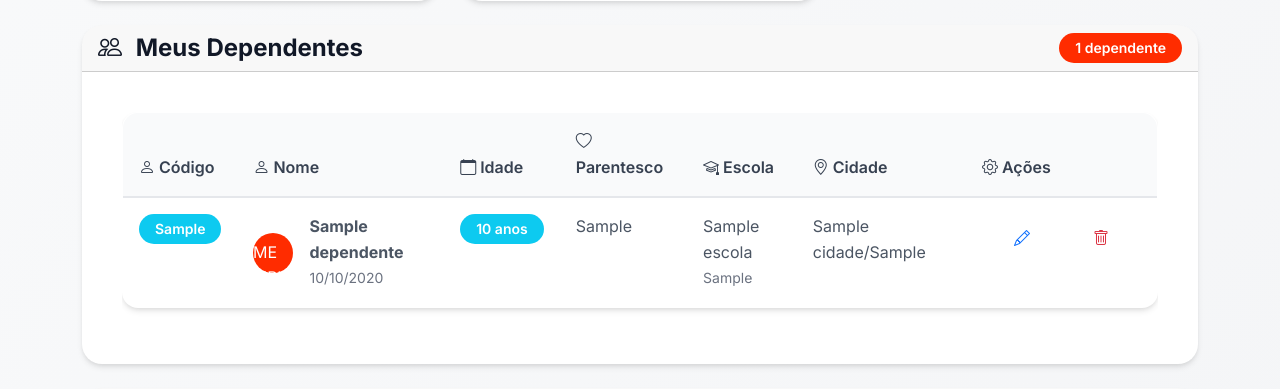
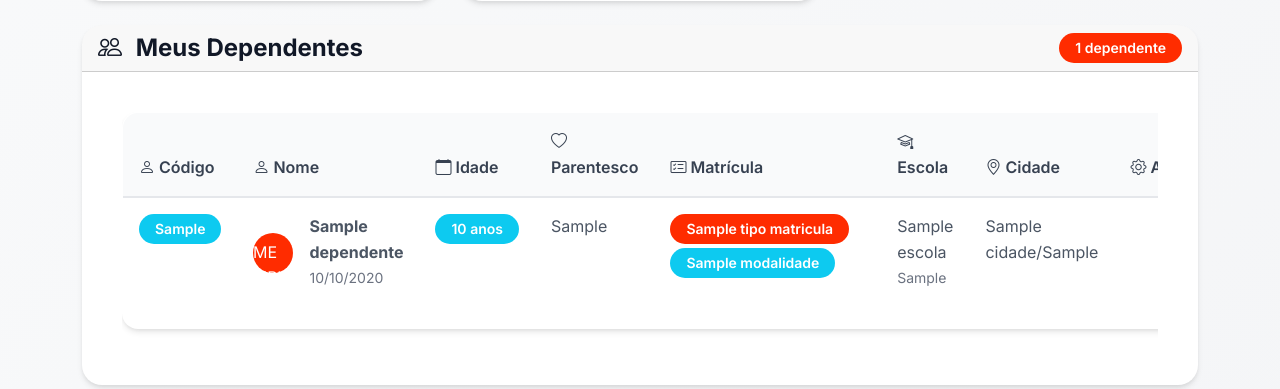
Before and after one commit to vitorluiz/dojouemura, a Django app: template usuarios/templates/usuarios/dashboard.html in a window 1280 px wide. Shown: the part 495-884 px from the top of the page. Run offline with Django 3.2, Linux system fonts and the light colour scheme; the template is opened without the code that fills it: most values are stand-ins (such as "Sample title", 1, 10 or a date in 2020).

Commit message:
feat: atualizar dashboard para mostrar informações completas de matrícula dos dependentes

```diff
--- a/usuarios/templates/usuarios/dashboard.html
+++ b/usuarios/templates/usuarios/dashboard.html
@@ -91,6 +91,7 @@
                                         <th><i class="bi bi-person me-1"></i>Nome</th>
                                         <th><i class="bi bi-calendar me-1"></i>Idade</th>
                                         <th><i class="bi bi-heart me-1"></i>Parentesco</th>
+                                        <th><i class="bi bi-card-checklist me-1"></i>Matrícula</th>
                                         <th><i class="bi bi-mortarboard me-1"></i>Escola</th>
                                         <th><i class="bi bi-geo-alt me-1"></i>Cidade</th>
                                         <th><i class="bi bi-gear me-1"></i>Ações</th>
@@ -121,6 +122,25 @@
                                                 <span class="badge bg-info">{{ dependente.idade }} anos</span>
                                             </td>
                                             <td>{{ dependente.get_parentesco_display }}</td>
+                                            <td>
+                                                <div class="mb-1">
+                                                    <span class="badge bg-primary">
+                                                        {{ dependente.tipo_matricula.nome }}
+                                                    </span>
+                                                </div>
+                                                {% if dependente.modalidade %}
+                                                    <div class="mb-1">
+                                                        <span class="badge bg-info">
+                                                            {{ dependente.modalidade.nome }}
+                                                        </span>
+                                                    </div>
+                                                {% endif %}
+                                                <div>
+                                                    <span class="badge" style="background-color: {{ dependente.status_matricula.cor }}">
+                                                        {{ dependente.status_matricula.nome }}
+                                                    </span>
+                                                </div>
+                                            </td>
                                             <td>
                                                 <div>{{ dependente.escola }}</div>
                                                 <small class="text-muted">{{ dependente.get_turno_display }}</small>
```
